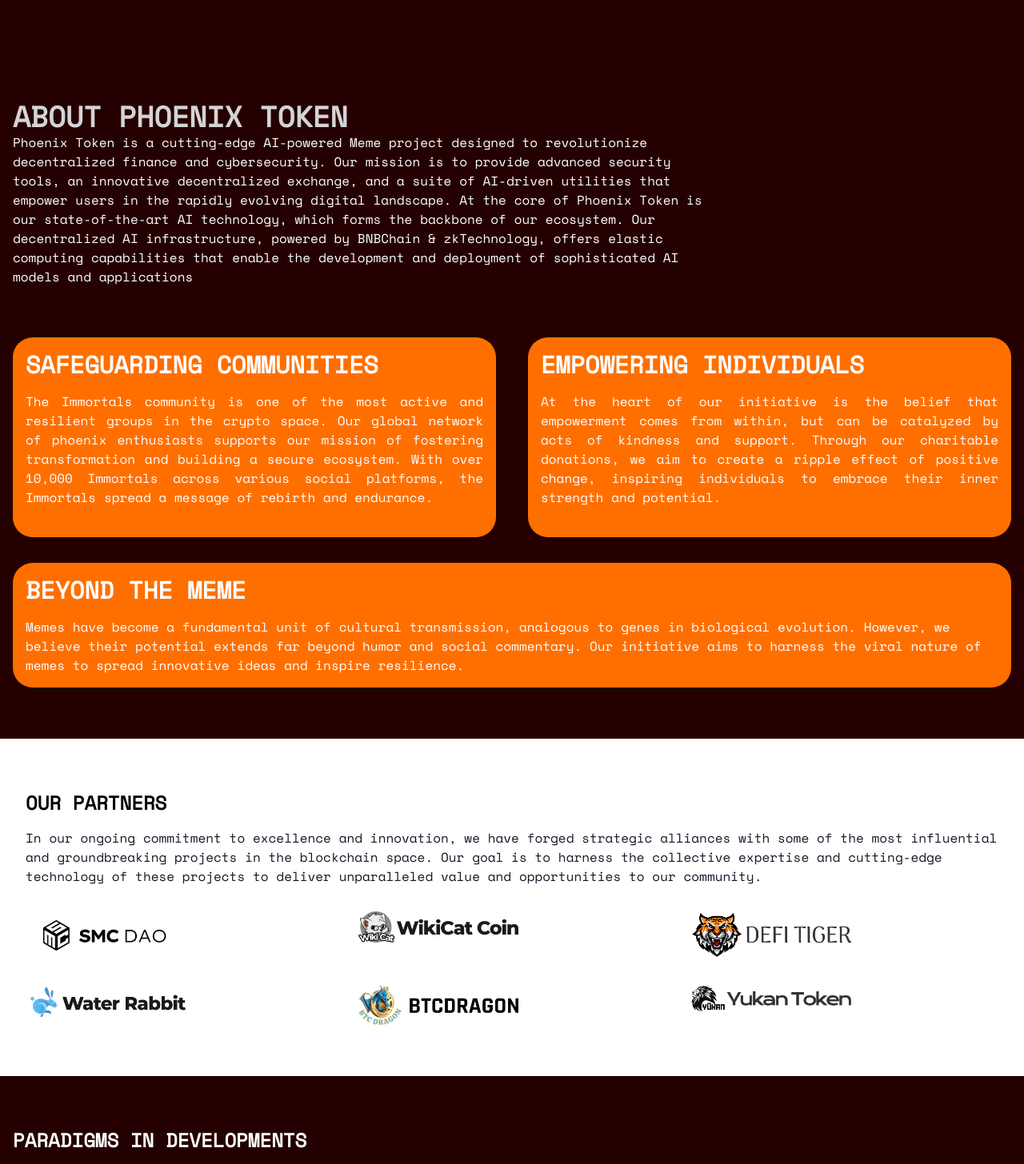
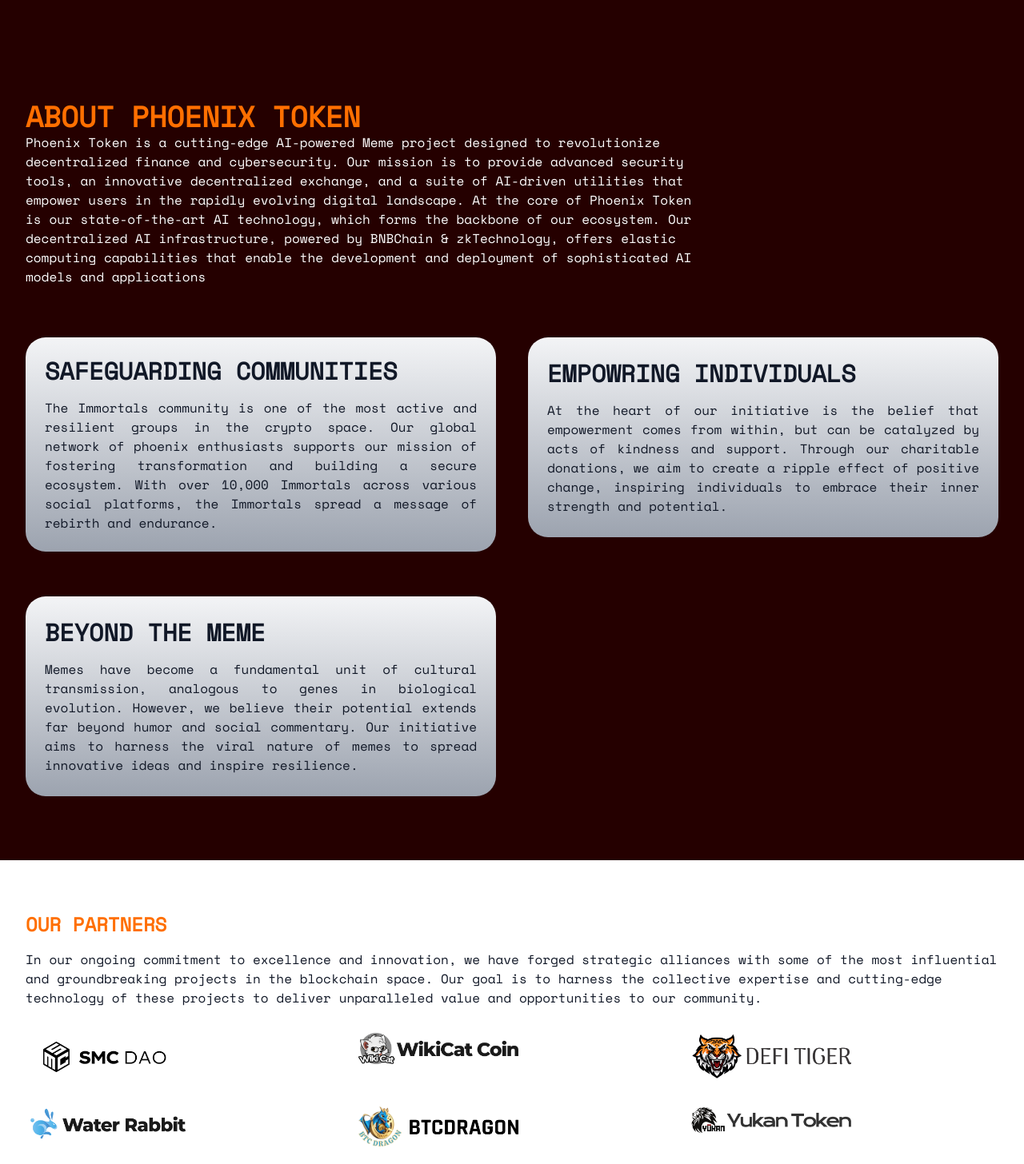
Before and after one commit to gamertechsdefi/phoenix-token, a Next.js app: page / in a window 1280 px wide. Shown: the part 740-2196 px from the top of the page at 80% size. Built offline with nearby package versions, Linux system fonts and the light colour scheme; a web font is replaced by a local one.

Commit message:
updating...

```diff
--- a/src/app/components/AboutSection.js
+++ b/src/app/components/AboutSection.js
@@ -5,9 +5,7 @@ import { useEffect, useRef, useState } from "react";
 
 import { motion, useScroll, useTransform } from "framer-motion";
 
-
 export default function AbourtSection() {
-
   const textTARGET_TEXT = "ABOUT PHOENIX TOKEN";
   const textCYCLES_PER_LETTER = 2;
   const textSHUFFLE_TIME = 50;
@@ -55,9 +53,39 @@ const stopTextScramble = () => {
   return (
     <div>
       {/* About Section */}
-      <motion.section className="py-16 px-4 ">
-        <motion.div className="flex flex-col gap-10 justify-between md:flex-row items-center">
-          <div className="md:h-[250px] bg-[#ff6f00]  p-4 rounded-[25px] mb-4 md:w-[50%]">
+
+      <section className="px-4 md:px-8" id="aboutSection">
+        <div className="flex flex-col md:flex-row items-center">
+          <div className="flex flex-col md:w-[70%]">
+            <motion.h2
+              onViewportEnter={textScramble}
+              onViewportLeave={stopTextScramble}
+              whileHover={{
+                scale: 1.025,
+              }}
+              className="relative overflow-hidden font-bold text-4xl uppercase text-[#ff6f00] transition-colors"
+            >
+              {textH1}{" "}
+            </motion.h2>
+            <p>
+              Phoenix Token is a cutting-edge AI-powered Meme project designed
+              to revolutionize decentralized finance and cybersecurity. Our
+              mission is to provide advanced security tools, an innovative
+              decentralized exchange, and a suite of AI-driven utilities that
+              empower users in the rapidly evolving digital landscape. At the
+              core of Phoenix Token is our state-of-the-art AI technology, which
+              forms the backbone of our ecosystem. Our decentralized AI
+              infrastructure, powered by BNBChain & zkTechnology, offers elastic
+              computing capabilities that enable the development and deployment
+              of sophisticated AI models and applications
+            </p>
+          </div>
+          <div>{/* <Image src={webpfp} width={600} height={30} /> */}</div>
+        </div>
+      </section>
+      <motion.section className="py-16 px-4 md:px-8 text-gray-900 ">
+        <motion.div className="grid md:grid-cols-2 gap-10">
+          <div className="bg-gradient-to-b from-gray-100 to-gray-400 p-4 flex flex-col justify-center md:p-6 rounded-[25px] mb-4">
             <motion.h2
               //   variants={aboutFirstPop}
               initial="hidden"
@@ -76,8 +104,15 @@ const stopTextScramble = () => {
             </p>
           </div>
 
-          <div className="md:h-[250px] bg-[#ff6f00] p-4 rounded-[25px] mb-4 md:w-[50%]">
-            <h2 className="font-bold text-3xl pb-4">EMPOWERING INDIVIDUALS</h2>
+          <div className="md:h-[250px] bg-gradient-to-b from-gray-100 to-gray-400 p-4 flex flex-col justify-center md:p-6 rounded-[25px] mb-4">
+            <motion.h2
+              //   variants={aboutFirstPop}
+              initial="hidden"
+              animate="visible"
+              className="font-bold text-3xl pb-4"
+            >
+              EMPOWRING INDIVIDUALS
+            </motion.h2>
             <p className="text-justify">
             At the heart of our initiative is the belief that empowerment
               comes from within, but can be catalyzed by acts of kindness and
@@ -86,10 +121,17 @@ const stopTextScramble = () => {
               their inner strength and potential.
             </p>
           </div>
-        </motion.div>
-        <div className="bg-[#ff6f00] p-4 rounded-[25px] mt-4 ">
-          <h2 className="font-bold text-3xl pb-4">BEYOND THE MEME</h2>
-          <p className="">
+
+          <div className="md:h-[250px] bg-gradient-to-b from-gray-100 to-gray-400 p-4 flex flex-col justify-center md:p-6 rounded-[25px] mb-4">
+            <motion.h2
+              //   variants={aboutFirstPop}
+              initial="hidden"
+              animate="visible"
+              className="font-bold text-3xl pb-4"
+            >
+              BEYOND THE MEME
+            </motion.h2>
+            <p className="text-justify">
             Memes have become a fundamental unit of cultural transmission,
             analogous to genes in biological evolution. However, we believe
             their potential extends far beyond humor and social commentary. Our
@@ -97,6 +139,7 @@ const stopTextScramble = () => {
             innovative ideas and inspire resilience.
             </p>
           </div>
+        </motion.div>
       </motion.section>
     </div>
   );
--- a/src/app/components/Footer.js
+++ b/src/app/components/Footer.js
@@ -13,7 +13,7 @@ export const Footer = () => {
             <Image src={phtlogo} alt="Phoenix logo" width={50} height={50} />
           <h2 className="font-bold text-2xl">Phoenix Token</h2>
           </div>
-          <p>Safeguarding Communities through the best AI technology and Empowering Individuals through the Phoenix nature of resilence and transformation.</p>
+          <p className="text-sm md:text-l">Safeguarding Communities through the best AI technology and Empowering Individuals through the Phoenix nature of resilence and transformation.</p>
           </div>
       </div>
       <div className="">
--- a/src/app/components/IntroSection.js
+++ b/src/app/components/IntroSection.js
@@ -55,8 +55,8 @@ export default function Intro() {
   return (
     <div className="">
       {/* Intro section */}
-      <section className="w-full h-screen flex justify-center items-center ">
-        <div className="text-center absolute">
+      <section className="flex min-h-screen justify-center items-center ">
+        <div className="px-8 text-center">
           <motion.h2
             // initial={{ y: "-100vh", opacity: 0 }}
             // animate={{ y: "0", opacity: 1 }}
@@ -67,7 +67,7 @@ export default function Intro() {
               fontFamily: "Zen Dots",
               textAlign: "center",
             }}
-            className="text-center m-auto text-4xl md:text-8xl "
+            className="text-center m-auto pb-8 text-5xl md:text-8xl "
           >
             THE ORDINARY MAN TOKEN
           </motion.h2>
@@ -103,32 +103,7 @@ export default function Intro() {
     </motion.button>
         </div>
       </section>
-      <section className="px-4" id="aboutSection">
-        <div className="flex flex-col md:flex-row items-center">
-          <div className="flex flex-col md:w-[70%]">
-            <motion.h2
-              whileHover={{
-                scale: 1.025,
-              }}
-              className="relative overflow-hidden font-bold text-4xl uppercase text-neutral-300 transition-colors hover:text-white"
-            >ABOUT PHOENIX TOKEN
-            </motion.h2>
-            <p>
-              Phoenix Token is a cutting-edge AI-powered Meme project designed
-              to revolutionize decentralized finance and cybersecurity. Our
-              mission is to provide advanced security tools, an innovative
-              decentralized exchange, and a suite of AI-driven utilities that
-              empower users in the rapidly evolving digital landscape. At the
-              core of Phoenix Token is our state-of-the-art AI technology, which
-              forms the backbone of our ecosystem. Our decentralized AI
-              infrastructure, powered by BNBChain & zkTechnology, offers elastic
-              computing capabilities that enable the development and deployment
-              of sophisticated AI models and applications
-            </p>
-          </div>
-          <div>{/* <Image src={webpfp} width={600} height={30} /> */}</div>
-        </div>
-      </section>
+
     </div>
   );
 }
--- a/src/app/components/Partners.js
+++ b/src/app/components/Partners.js
@@ -2,6 +2,7 @@
 
 import { motion } from "framer-motion";
 import Image from "next/image";
+import { useRef, useState } from "react";
 
 const war = "/images/war_partner.png";
 const dtg = "/images/dtg_parner.png";
@@ -11,12 +12,61 @@ const btcdragon = "/images/btcdragon_partner.png";
 const yukan = "/images/yukan_partner.png";
 
 export default function Partners() {
+
+  const textTARGET_TEXT = "OUR PARTNERS";
+  const textCYCLES_PER_LETTER = 2;
+  const textSHUFFLE_TIME = 50;
+
+  const textCHARS = "!@#$%^&*():{};|,.<>/?";
+
+  const textIntervalRef = useRef(null);
+
+  const [textH1, setTextH1] = useState(textTARGET_TEXT);
+
+  const textScramble = () => {
+    let posTEXT = 0;
+
+    textIntervalRef.current = setInterval(() => {
+      const textScrambled = textTARGET_TEXT
+        .split("")
+        .map((char, index) => {
+          if (posTEXT / textCYCLES_PER_LETTER > index) {
+            return char;
+          }
+
+          const textRandomCharIndex = Math.floor(
+            Math.random() * textCHARS.length
+          );
+          const textRandomChar = textCHARS[textRandomCharIndex];
+
+          return textRandomChar;
+        })
+        .join("");
+
+      setTextH1(textScrambled);
+      posTEXT++;
+
+      if (posTEXT >= textTARGET_TEXT.length * textCYCLES_PER_LETTER) {
+        stopTextScramble();
+      }
+    }, textSHUFFLE_TIME);
+  };
+
+  const stopTextScramble = () => {
+    clearInterval(textIntervalRef.current || undefined);
+
+    setTextH1(textTARGET_TEXT);
+  };
+
   return (
     <div>
       <section className="bg-white text-gray-900 p-8 mb:p-16 md:py-16">
         <div className="flex flex-col">
           <div className="mb-8">
-            <h2 className="text-2xl font-bold text-black mb-4">OUR PARTNERS</h2>
+            <motion.h2
+            onViewportEnter={textScramble}
+            onViewportLeave={stopTextScramble}
+            className="text-2xl font-bold text-[#ff6f00] mb-4">{textH1}</motion.h2>
             <p>
               In our ongoing commitment to excellence and innovation, we have
               forged strategic alliances with some of the most influential and
--- a/src/app/components/Roadmap.js
+++ b/src/app/components/Roadmap.js
@@ -1,8 +1,13 @@
 import { motion, useTransform, useScroll } from "framer-motion";
-import { useRef } from "react";
+import { useRef, useState } from "react";
 import { isMobile, isDesktop } from "react-device-detect";
 
+
+
+
 const Example = () => {
+
+
   return (
     <div className="">
       <HorizontalScrollCarousel />
@@ -11,6 +16,51 @@ const Example = () => {
 };
 
 const HorizontalScrollCarousel = () => {
+
+  const textTARGET_TEXT = "ROADMAP";
+  const textCYCLES_PER_LETTER = 2;
+  const textSHUFFLE_TIME = 50;
+
+  const textCHARS = "!@#$%^&*():{};|,.<>/?";
+
+  const textIntervalRef = useRef(null);
+
+  const [textH1, setTextH1] = useState(textTARGET_TEXT);
+
+  const textScramble = () => {
+    let posTEXT = 0;
+
+    textIntervalRef.current = setInterval(() => {
+      const textScrambled = textTARGET_TEXT
+        .split("")
+        .map((char, index) => {
+          if (posTEXT / textCYCLES_PER_LETTER > index) {
+            return char;
+          }
+
+          const textRandomCharIndex = Math.floor(
+            Math.random() * textCHARS.length
+          );
+          const textRandomChar = textCHARS[textRandomCharIndex];
+
+          return textRandomChar;
+        })
+        .join("");
+
+      setTextH1(textScrambled);
+      posTEXT++;
+
+      if (posTEXT >= textTARGET_TEXT.length * textCYCLES_PER_LETTER) {
+        stopTextScramble();
+      }
+    }, textSHUFFLE_TIME);
+  };
+
+  const stopTextScramble = () => {
+    clearInterval(textIntervalRef.current || undefined);
+
+    setTextH1(textTARGET_TEXT);
+  };
   const targetRef = useRef(null);
   const { scrollYProgress } = useScroll({
     target: targetRef,
@@ -22,7 +72,9 @@ const HorizontalScrollCarousel = () => {
   return (
     <section ref={targetRef} className="relative h-[300vh]">
       <div className="pt-16 sticky top-0 flex-col h-screen items-center overflow-hidden">
-        <h2 className="text-5xl pb-16 mx-8 text-orange-600 font-bold">ROADMAP</h2>
+        <motion.h2
+        onViewportEnter={textScramble} onViewportLeave={stopTextScramble}
+        className="text-5xl pb-16 mx-8 text-[#ff6f00] font-bold">{textH1}</motion.h2>
         <motion.div style={{x}} className="mobile-specific flex gap-8 w-full flex-nowrap md:hidden">
           {cards.map((card) => {
             return <Card card={card} key={card.id} />;
--- a/src/app/components/UtilitiesSection.js
+++ b/src/app/components/UtilitiesSection.js
@@ -1,14 +1,64 @@
 "use client";
 
 import { motion, useScroll, useTransform } from "framer-motion";
+import { useRef, useState } from "react";
 
 export default function Utilities() {
+
+  const textTARGET_TEXT = "UTILITIES IN DEVELOPMENTS";
+  const textCYCLES_PER_LETTER = 2;
+  const textSHUFFLE_TIME = 50;
+
+  const textCHARS = "!@#$%^&*():{};|,.<>/?";
+
+  const textIntervalRef = useRef(null);
+
+  const [textH1, setTextH1] = useState(textTARGET_TEXT);
+
+  const textScramble = () => {
+    let posTEXT = 0;
+
+    textIntervalRef.current = setInterval(() => {
+      const textScrambled = textTARGET_TEXT
+        .split("")
+        .map((char, index) => {
+          if (posTEXT / textCYCLES_PER_LETTER > index) {
+            return char;
+          }
+
+          const textRandomCharIndex = Math.floor(
+            Math.random() * textCHARS.length
+          );
+          const textRandomChar = textCHARS[textRandomCharIndex];
+
+          return textRandomChar;
+        })
+        .join("");
+
+      setTextH1(textScrambled);
+      posTEXT++;
+
+      if (posTEXT >= textTARGET_TEXT.length * textCYCLES_PER_LETTER) {
+        stopTextScramble();
+      }
+    }, textSHUFFLE_TIME);
+  };
+
+  const stopTextScramble = () => {
+    clearInterval(textIntervalRef.current || undefined);
+
+    setTextH1(textTARGET_TEXT);
+  };
+
   return (
     <div>
       {/*Utilities section */}
       <motion.section className="px-4">
         <div className="mt-16 ">
-          <h1 className="text-2xl font-bold mb-4">PARADIGMS IN DEVELOPMENTS</h1>
+          <motion.h1
+          onViewportEnter={textScramble}
+          onViewportLeave={stopTextScramble}
+          className="text-2xl text-[#ff6f00] font-bold mb-4">{textH1}</motion.h1>
 
           {/*Phoenix Bot */}
           <div className="bg-[#FF6B00] p-8  rounded-[20px] mb-4">
--- a/src/app/components/tokenomics.js
+++ b/src/app/components/tokenomics.js
@@ -1,20 +1,70 @@
 "use client";
 
 import { motion } from "framer-motion";
+import { useRef, useState } from "react";
 
 export default function Tokenomics() {
+
+  const textTARGET_TEXT = "TOKENOMICS";
+  const textCYCLES_PER_LETTER = 2;
+  const textSHUFFLE_TIME = 50;
+
+  const textCHARS = "!@#$%^&*():{};|,.<>/?";
+
+  const textIntervalRef = useRef(null);
+
+  const [textH1, setTextH1] = useState(textTARGET_TEXT);
+
+  const textScramble = () => {
+    let posTEXT = 0;
+
+    textIntervalRef.current = setInterval(() => {
+      const textScrambled = textTARGET_TEXT
+        .split("")
+        .map((char, index) => {
+          if (posTEXT / textCYCLES_PER_LETTER > index) {
+            return char;
+          }
+
+          const textRandomCharIndex = Math.floor(
+            Math.random() * textCHARS.length
+          );
+          const textRandomChar = textCHARS[textRandomCharIndex];
+
+          return textRandomChar;
+        })
+        .join("");
+
+      setTextH1(textScrambled);
+      posTEXT++;
+
+      if (posTEXT >= textTARGET_TEXT.length * textCYCLES_PER_LETTER) {
+        stopTextScramble();
+      }
+    }, textSHUFFLE_TIME);
+  };
+
+  const stopTextScramble = () => {
+    clearInterval(textIntervalRef.current || undefined);
+
+    setTextH1(textTARGET_TEXT);
+  };
   return (
     <div>
       {/* Tokenomics Section */}
       <section className="md:h-screen bg-white text-gray-900 pt-16 items-center px-4 md:px-8 my-32 py-8">
         <div className="flex flex-col ">
-          <h1 className="font-bold text-orange-500 text-4xl">TOKENOMICS</h1>
+          <motion.h1
+          onViewportEnter={textScramble} onViewportLeave={stopTextScramble}
+          className="font-bold text-[#ff6f00] text-4xl m-0 pb-16 md:pb-0">{textH1}</motion.h1>
 
           {/*Phoenix Bot */}
           <div className="flex flex-col md:flex-row">
             <div className="flex flex-col w-50 h-50 md:w-80 md:h-80 justify-center rounded-full mb-4">
               <p className="text-2xl">TOAL SUPPLY</p>
-              <h2 className="font-bold text-8xl">100M</h2>
+              <motion.h2
+
+              className="font-bold text-8xl">100M</motion.h2>
             </div>
             <div className="text-white grid md:grid-cols-3 gap-4 m-auto items-center">
               <div className="bg-neutral-800 rounded-[25px] p-4 flex flex-row  justify-between gap-20">
```
Lines whose indentation alone changed are shown as unchanged.
